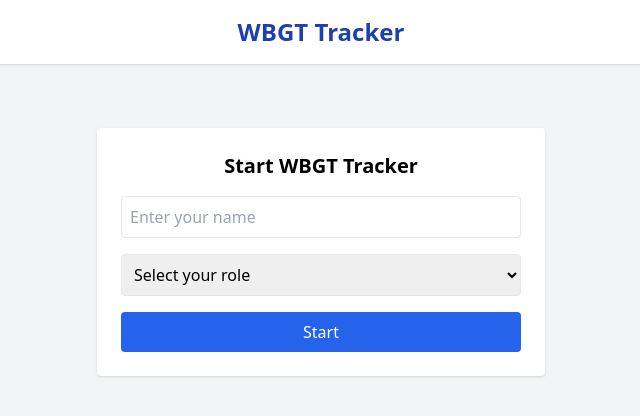
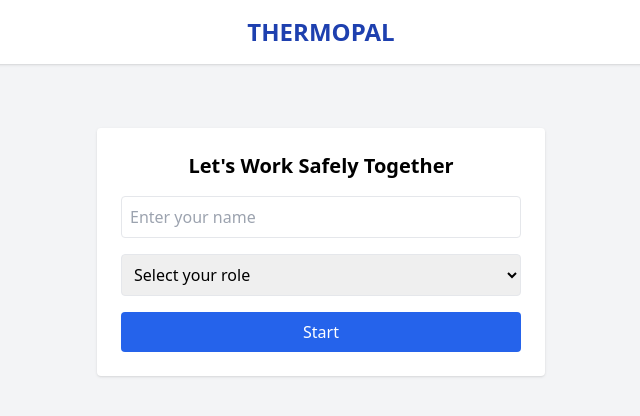
Before and after one commit to Joshtjm/THERMOPAL, a Flask app: page / in a window 1280 px wide. Shown: the top 416 px of the page, without its empty margins (319-959 px from the left). Run offline with Flask 3, Linux system fonts and the light colour scheme; some libraries are stand-ins or nearby versions.

Commit message:
Change title

```diff
--- a/templates/index.html
+++ b/templates/index.html
@@ -1,7 +1,7 @@
 {% extends "layout.html" %}
 {% block content %}
 <div class="max-w-md mx-auto mt-12 bg-white p-6 rounded shadow">
-  <h2 class="text-xl font-bold mb-4 text-center">Start WBGT Tracker</h2>
+  <h2 class="text-xl font-bold mb-4 text-center">Let's Work Safely Together</h2>
 
   {% if error %}
   <div class="bg-red-100 border border-red-400 text-red-700 px-4 py-3 rounded relative mb-4">
--- a/templates/layout.html
+++ b/templates/layout.html
@@ -10,7 +10,7 @@
 </head>
 <body class="bg-gray-100 font-sans">
   <header class="bg-white p-4 shadow">
-    <h1 class="text-2xl font-semibold text-center text-blue-800">WBGT Tracker</h1>
+    <h1 class="text-2xl font-semibold text-center text-blue-800">THERMOPAL</h1>
   </header>
   <main class="p-4">
     {% block content %}{% endblock %}
```
